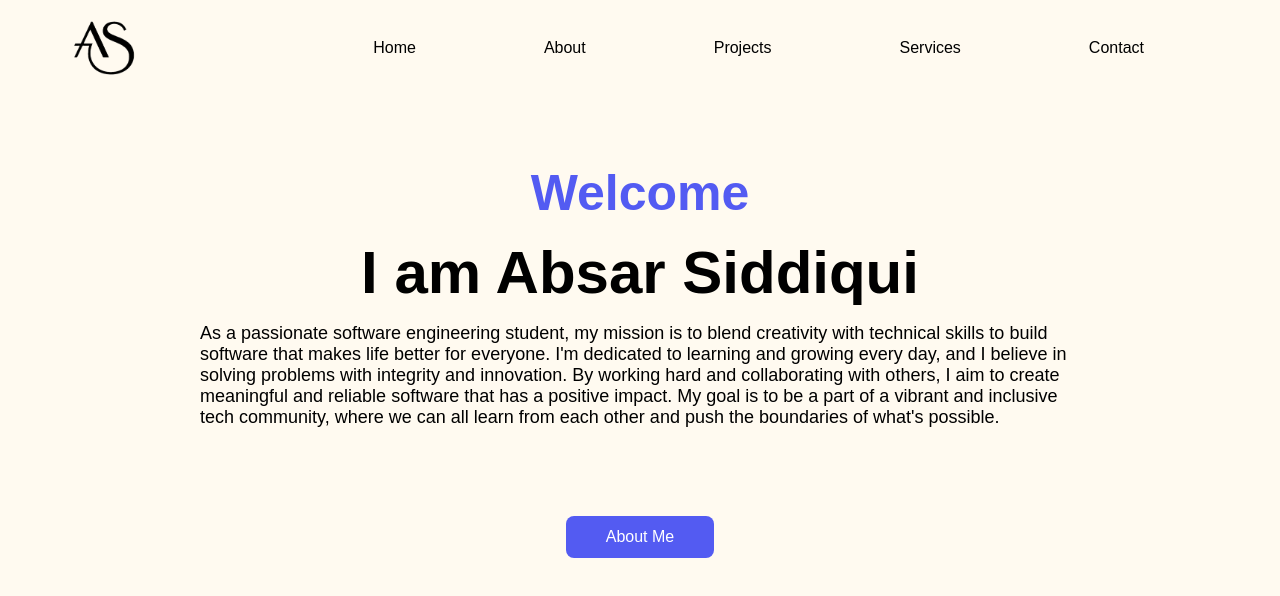
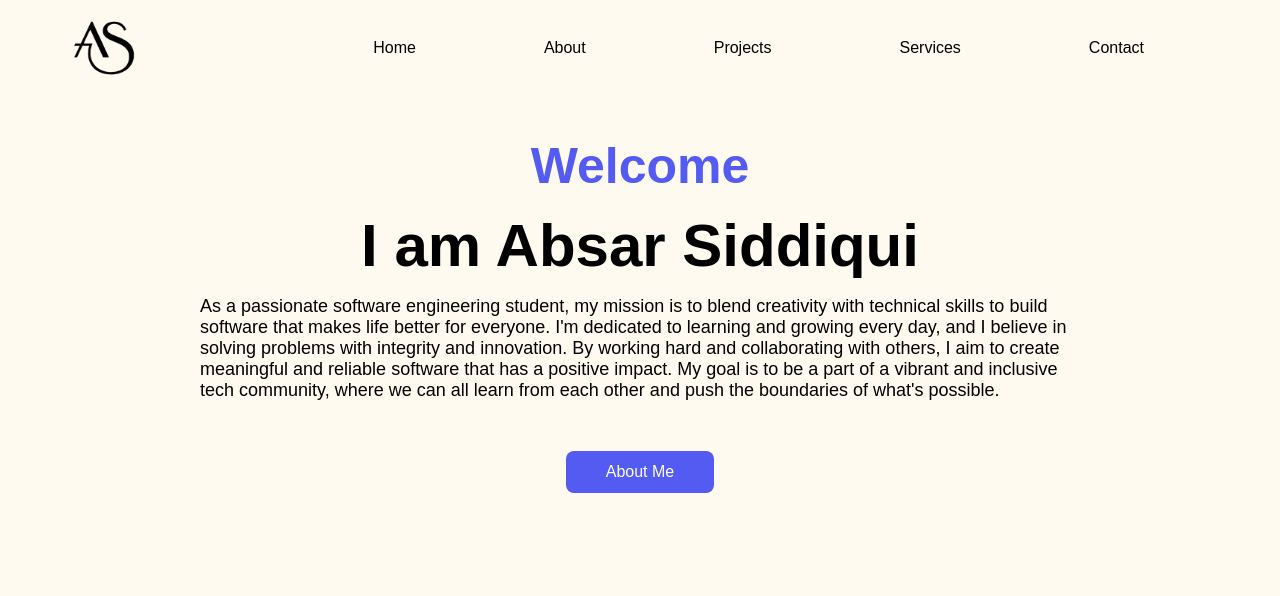
Before and after one commit to absars/COMP229-Portfolio, a React (Vite) app: page / in a window 1280 px wide. Shown: the top 596 px of the page. Built offline with nearby package versions, Linux system fonts and the light colour scheme.

Commit message:
Update home.jsx

```diff
--- a/src/components/home.jsx
+++ b/src/components/home.jsx
@@ -12,8 +12,8 @@ export default function HomePage() {
         <span className="welcome">Welcome</span>
         <span className="introText">I am Absar Siddiqui</span>
         <p className="introPara">As a passionate software engineering student, my mission is to blend creativity with technical skills to build software that makes life better for everyone. I'm dedicated to learning and growing every day, and I believe in solving problems with integrity and innovation. By working hard and collaborating with others, I aim to create meaningful and reliable software that has a positive impact. My goal is to be a part of a vibrant and inclusive tech community, where we can all learn from each other and push the boundaries of what's possible.</p>
+        <Link to="/about"><button className="btn">About Me</button></Link>
       </div>
-      <Link to="/about"><button className="btn">About Me</button></Link>
     </section>
   )
 }
```
